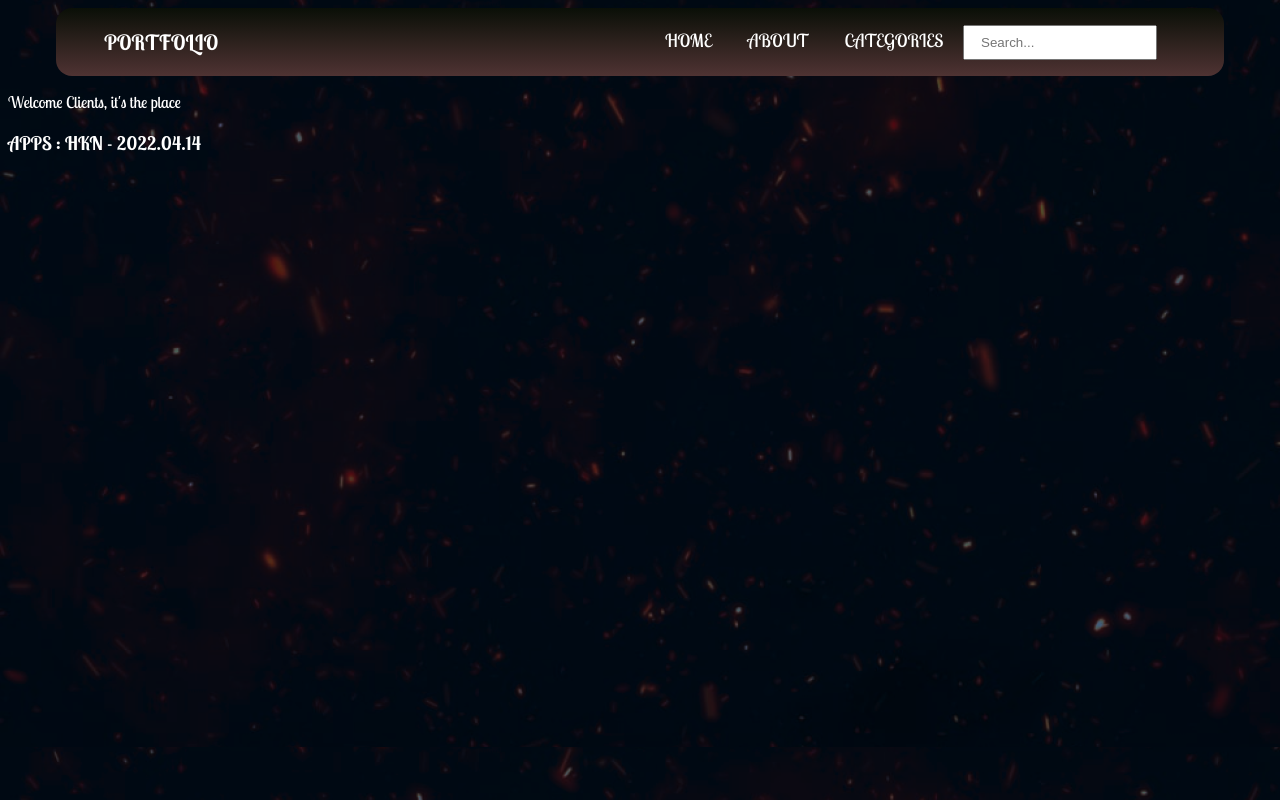
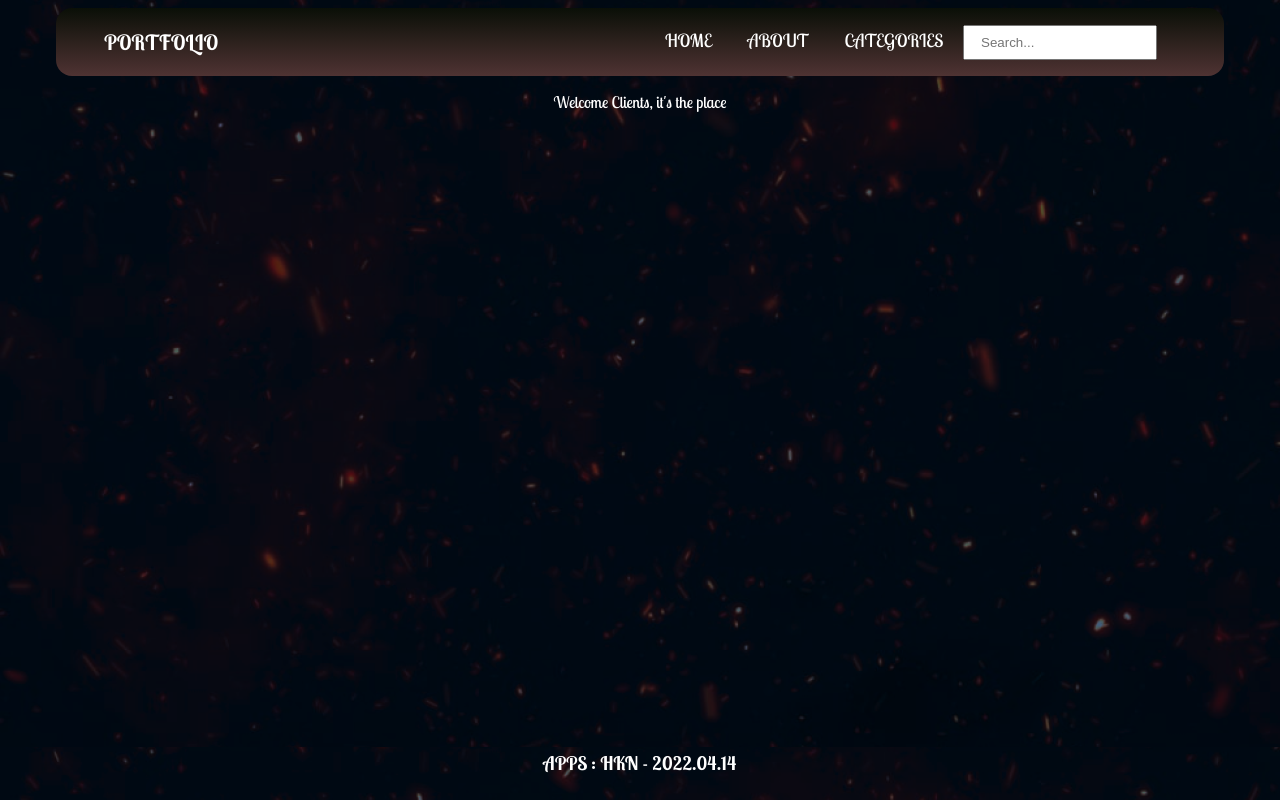
Before and after one commit to KialoHezz/Personal-Gallery-App, a Django app: page / in a window 1280 px wide. Run offline with Django 3.2, Linux system fonts and the light colour scheme; some web fonts are replaced.

```diff
--- a/persgallary/gallary/static/css/index.css
+++ b/persgallary/gallary/static/css/index.css
@@ -52,3 +52,20 @@ body{
     width: 30%;
     padding: 0.5rem 1rem;
 }
+/* end navigation */
+
+/* home page */
+.home-main{
+    text-align: center;
+    height: 40rem;
+
+
+}
+/* end home page */
+
+
+/* footer */
+.footer{
+    text-align: center;
+}
+/* end */
--- a/persgallary/gallary/templates/home.html
+++ b/persgallary/gallary/templates/home.html
@@ -1,4 +1,6 @@
 {% extends 'base.html' %}
 {% block content %}
-<p>Welcome Clients, it's the place</p>
+<div class="home-main">
+    <p>Welcome Clients, it's the place</p>
+</div>
 {% endblock %}
```
Also changed, not shown: persgallary/README.md, persgallary/gallary/static/images/ART.png.png (added).
